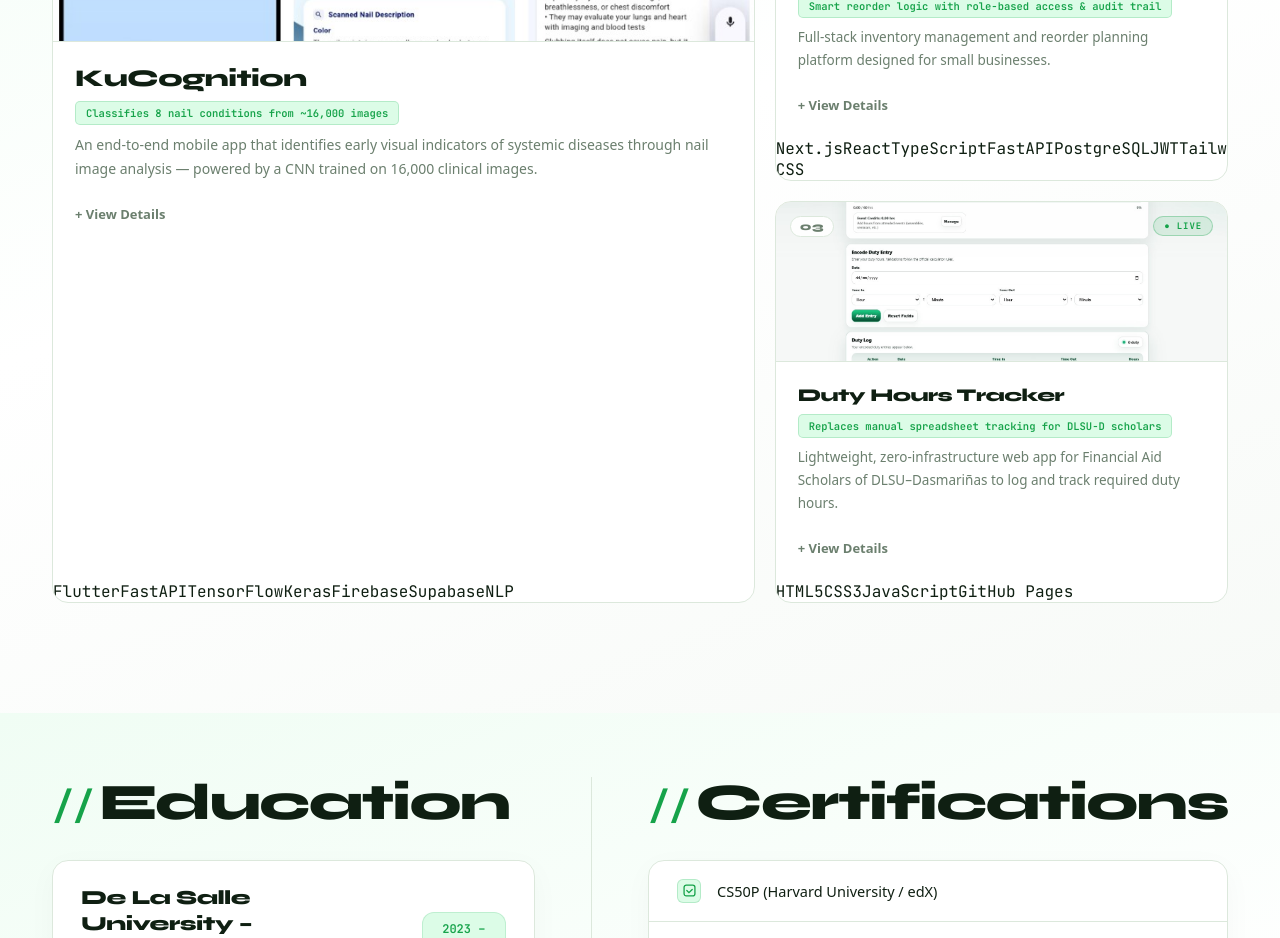
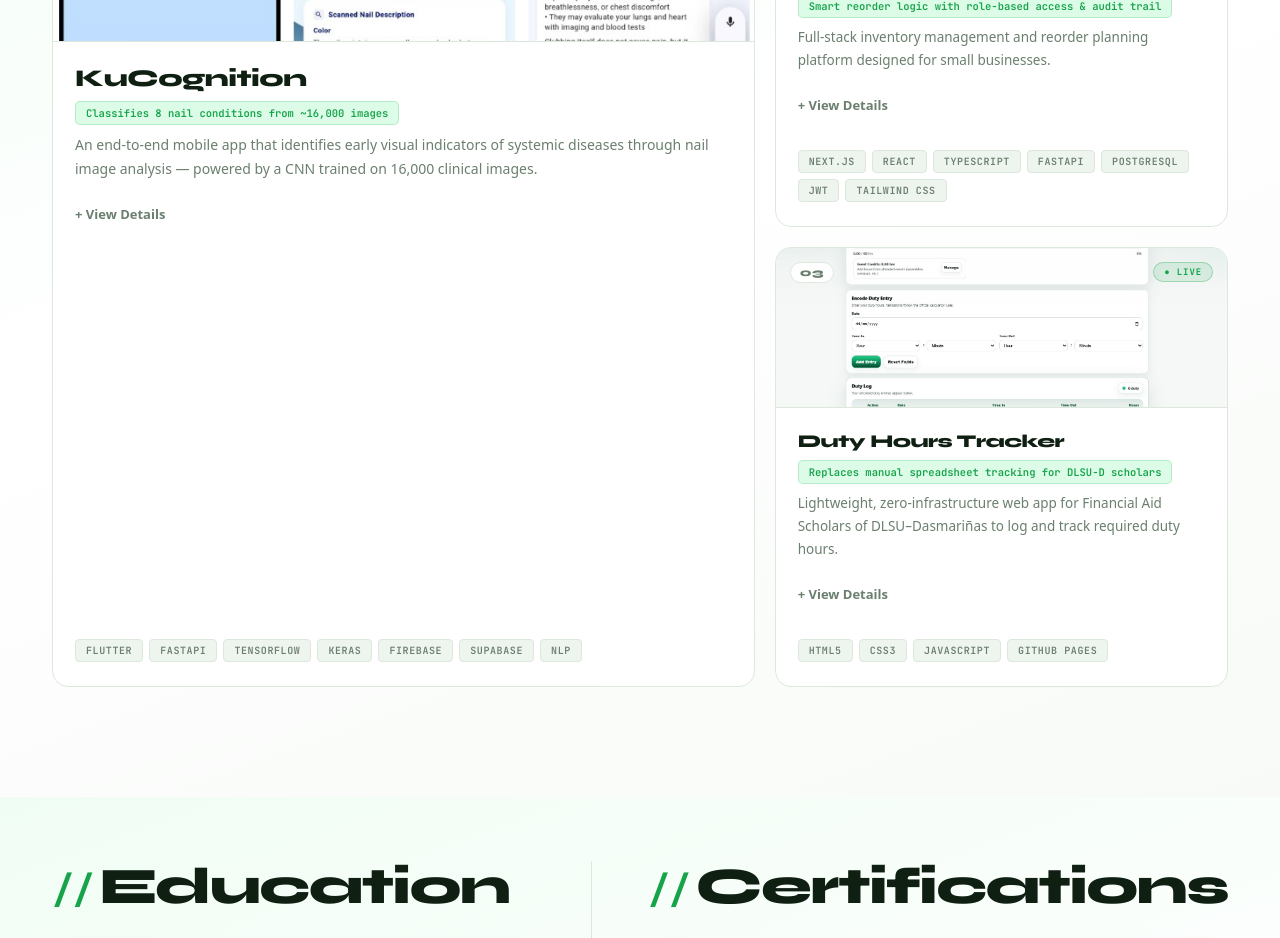
Before and after one commit to timothydevcastro/Portfolio, a React (Vite) app: page / in a window 1280 px wide. Shown: the part 2980-3918 px from the top of the page. Built offline with nearby package versions, Linux system fonts and the light colour scheme.

Commit message:
Restore project tech stack tag styling

```diff
--- a/src/ProjectsDevFinal.css
+++ b/src/ProjectsDevFinal.css
@@ -259,6 +259,21 @@
   color: var(--green);
 }
 
+/* TAGS */
+.projects-wrapper .proj-card-tags {
+  display:flex; flex-wrap:wrap; gap:6px;
+  padding: 12px 22px 24px;
+}
+.projects-wrapper .proj-tag {
+  font-size:10px; font-weight:600; letter-spacing:.06em; text-transform:uppercase;
+  padding:4px 10px; border:1px solid var(--border); border-radius:4px;
+  color:var(--muted); background:var(--surface2);
+  transition:all .2s;
+}
+.projects-wrapper .proj-card:hover .proj-tag {
+  border-color:rgba(22,163,74,.25); color:var(--green); background:rgba(22,163,74,.04);
+}
+
 
 /* ── RESPONSIVE ── */
 @media (max-width: 900px) {
```
